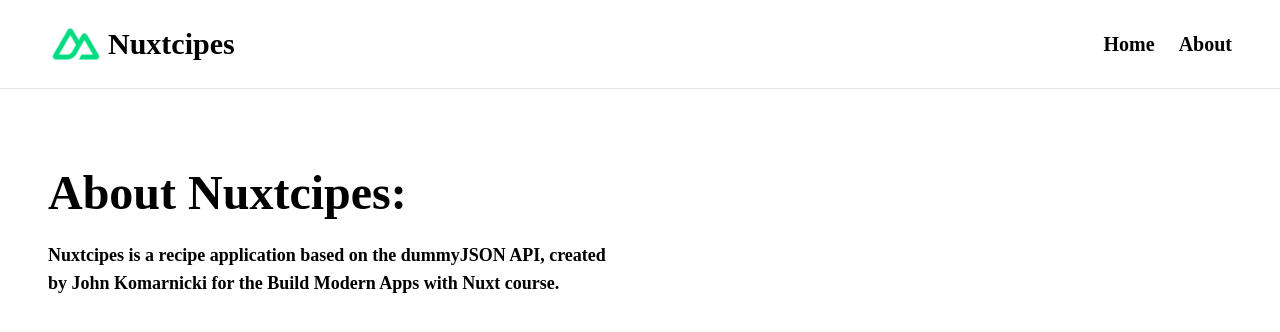
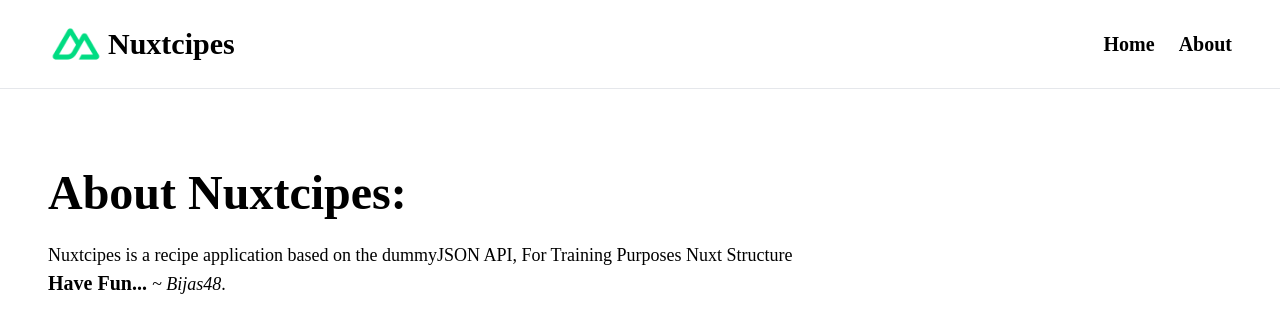
Before and after one commit to Bijas48/Recipes-App, a Nuxt app: page /about in a window 1280 px wide. Shown: the top 332 px of the page. Built offline with nearby package versions, Linux system fonts and the light colour scheme.

Commit message:
Add Error custom page

```diff
--- /dev/null
+++ b/error.vue
@@ -0,0 +1,24 @@
+<script setup lang="ts">
+import type { NuxtError } from "#app";
+import { Icon } from "@iconify/vue";
+
+const props = defineProps({
+  error: Object as () => NuxtError,
+});
+</script>
+
+<template>
+  <section class="flex min-h-screen flex-col items-center justify-center">
+    <Icon icon="uil:exclamation-triangle" class="w-40 h-40 text-yellow-500" />
+    <h1 class="mb-2 text-9xl font-bold">
+      {{ error?.statusCode }}
+    </h1>
+    <p class="mb-10 text-xl sm:text-3xl">{{ error?.statusMessage }}</p>
+    <NuxtLink
+      to="/"
+      class="px-4 py-2 text-white bg-dodgeroll-gold rounded-md text-lg cursor-pointer bg-orange-600"
+    >
+      Go home
+    </NuxtLink>
+  </section>
+</template>
--- a/pages/about.vue
+++ b/pages/about.vue
@@ -6,10 +6,11 @@
       <h1 class="text-5xl font-extrabold mb-6 text-balance">
         About Nuxtcipes:
       </h1>
-      <p class="text-lg font-extrabold mb-6 text-balance max-w-screen-lg">
-        Nuxtcipes is a recipe application based on the dummyJSON API, created by
-        John Komarnicki for the
-        <span class="font-bold">Build Modern Apps with Nuxt</span> course.
+      <p class="text-lg mb-6 text-balance max-w-screen-lg">
+        Nuxtcipes is a recipe application based on the dummyJSON API, For
+        Training Purposes Nuxt Structure<br />
+        <span class="text-xl font-bold">Have Fun... </span>
+        <span class="italic"> ~ Bijas48</span>.
       </p>
     </section>
   </main>
--- a/pages/index.vue
+++ b/pages/index.vue
@@ -1,8 +1,4 @@
-<script lang="ts" setup>
-const { data, error } = await useFetch<RecipeResponse>(
-  "https://dummyjson.com/recipes?limit=12"
-);
-</script>
+<script lang="ts" setup></script>
 
 <template>
   <main>
@@ -17,11 +13,12 @@ const { data, error } = await useFetch<RecipeResponse>(
           <p class="text-lg lg:text-2xl mb-8 text-balance">
             Discover recipes helping you to find the easiest way to cook.
           </p>
-          <button
-            class="px-4 py-2 text-white self-start bg-dodgeroll-gold rounded-md text-lg cursor-pointer bg-orange-600"
+          <NuxtLink
+            to="/recipes"
+            class="px-4 py-3 text-white self-start bg-dodgeroll-gold rounded-md text-lg cursor-pointer bg-orange-600"
           >
             Browse Recipes
-          </button>
+          </NuxtLink>
         </div>
         <div class="flex-1 order-1 lg:order-2">
           <NuxtImg
--- a/pages/recipes/[id].vue
+++ b/pages/recipes/[id].vue
@@ -6,6 +6,13 @@ const { id } = useRoute().params;
 const { data, error } = await useFetch<Recipe>(
   `https://dummyjson.com/recipes/${id}`
 );
+
+if (error.value) {
+  throw createError({
+    statusCode: error.value?.statusCode,
+    statusMessage: error.value?.statusMessage,
+  });
+}
 </script>
 
 <template>
```
